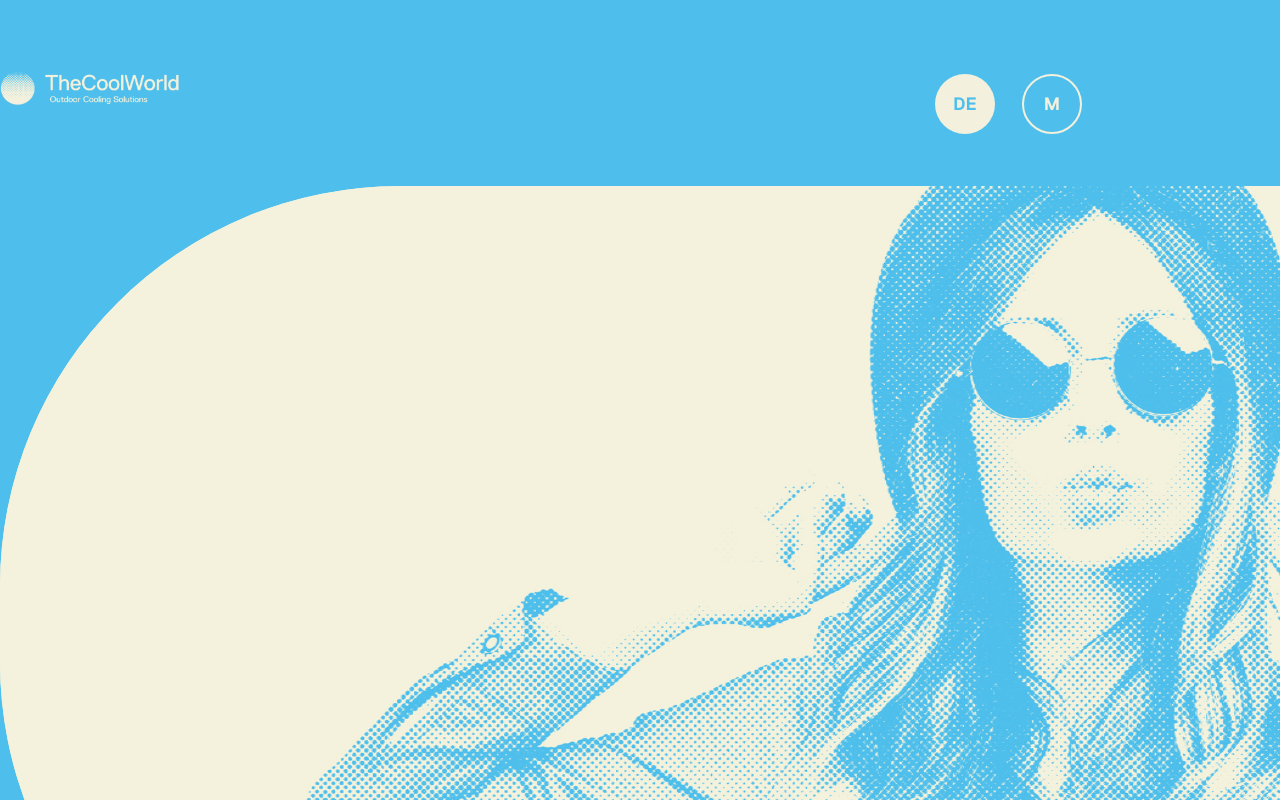
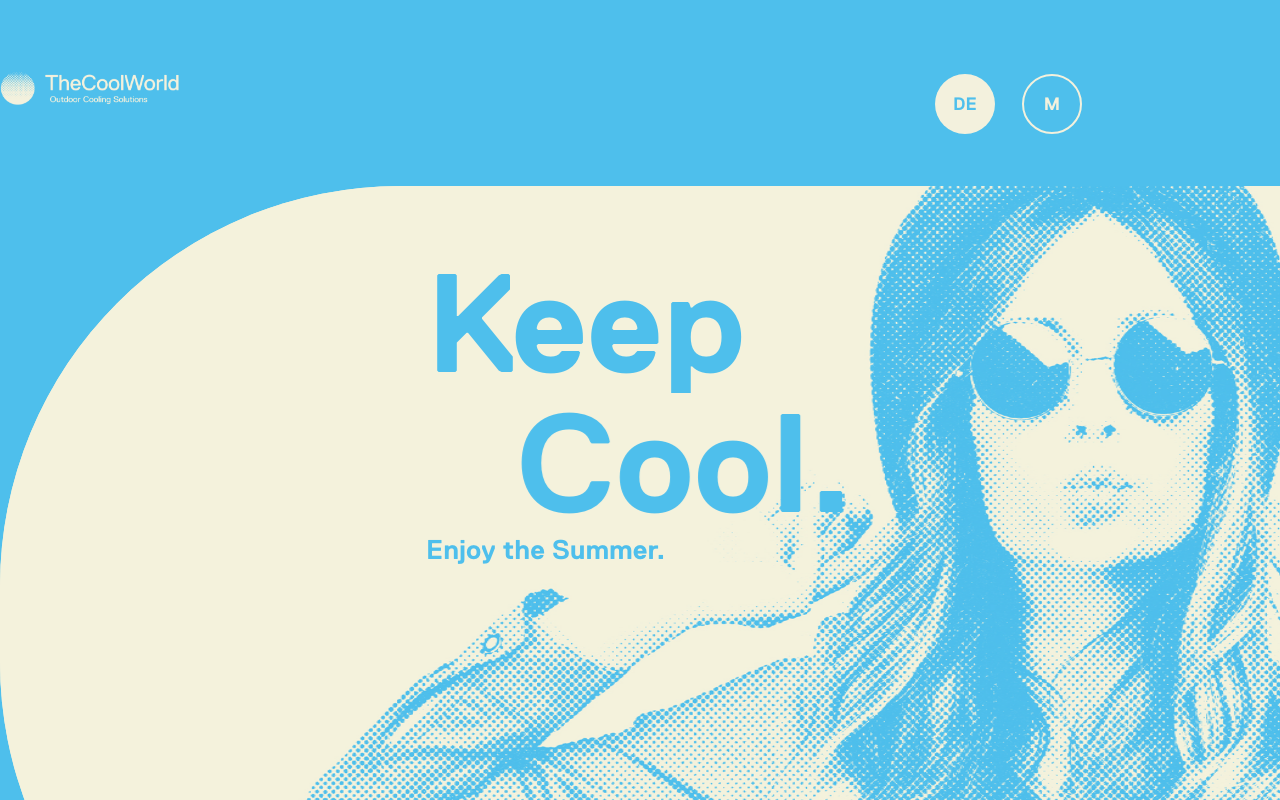
Before and after one commit to imperatorm/CoolWorld_Labstudio, a Next.js app: page / in a window 1280 px wide. Shown: the top 800 px of the page. Built offline with nearby package versions, Linux system fonts and the light colour scheme.

Commit message:
title-anim

```diff
--- a/src/components/TitleAnimation/TitleAnimation.jsx
+++ b/src/components/TitleAnimation/TitleAnimation.jsx
@@ -22,9 +22,10 @@ const Trail = ({ open, children }) => {
   );
 };
 const TitleAnimation = () => {
+  const [open, set] = useState(true);
   return (
     <div className={styles.container}>
-      <Trail >
+      <Trail open={open}>
         <span>Keep</span>
         <span className={styles.secondTitle}>Cool.</span>
         <span className={styles.descTitle}>Enjoy the Summer.</span>
```
